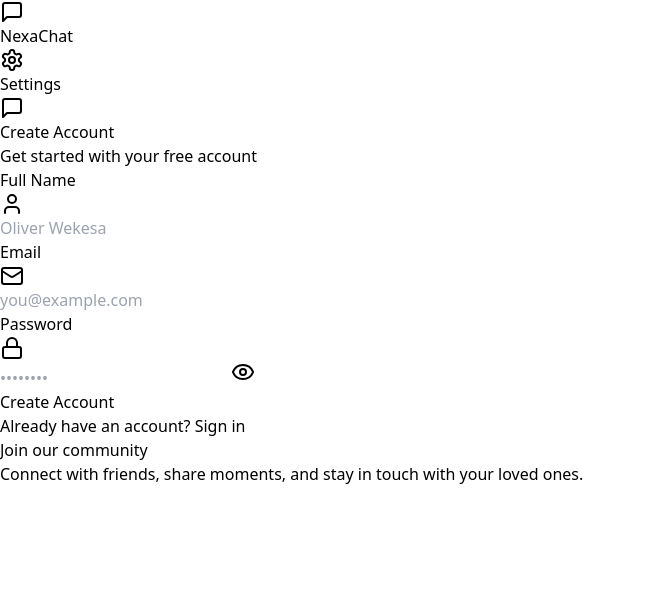
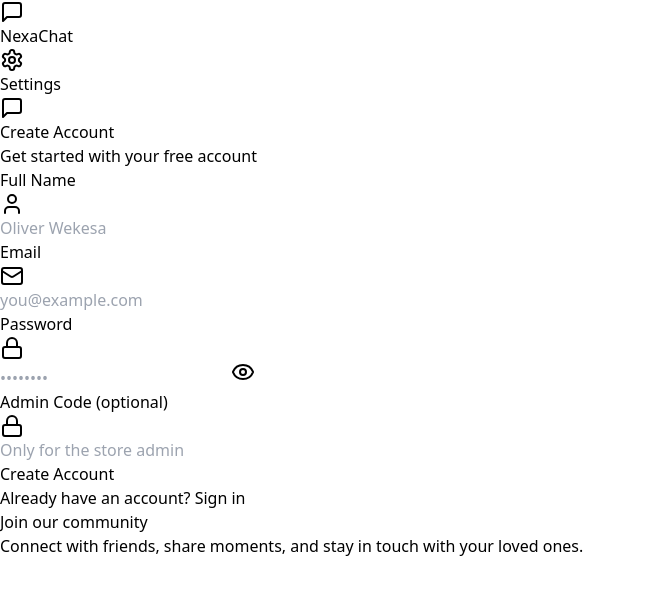
Before and after one commit to wekesaoliver/NexaChat-App, a React (Vite) app in the folder client/: page /signup in a window 1280 px wide. Shown: the top 594 px of the page, without its empty margins (0-645 px from the left). Built offline with nearby package versions, Linux system fonts and the light colour scheme; no server answers.

Commit message:
feat: add admin code field to signup

```diff
--- a/client/src/pages/SignUpPage.jsx
+++ b/client/src/pages/SignUpPage.jsx
@@ -20,6 +20,7 @@
         fullName: "",
         email: "",
         password: "",
+        adminCode: "",
     });
 
     const { signup, isSigningUp } = useAuthStore();
@@ -151,6 +152,31 @@
                             </div>
                         </div>
 
+                        <div className="form-control">
+                            <label className="label">
+                                <span className="label-text font-medium">
+                                    Admin Code (optional)
+                                </span>
+                            </label>
+                            <div className="relative">
+                                <div className="absolute inset-y-0 left-0 pl-3 flex items-center pointer-events-none">
+                                    <Lock className="size-5 text-base-content/40" />
+                                </div>
+                                <input
+                                    type="password"
+                                    className={`input input-bordered w-full pl-10`}
+                                    placeholder="Only for the store admin"
+                                    value={formData.adminCode}
+                                    onChange={(e) =>
+                                        setFormData({
+                                            ...formData,
+                                            adminCode: e.target.value,
+                                        })
+                                    }
+                                />
+                            </div>
+                        </div>
+
                         <button
                             type="submit"
                             className="btn btn-primary w-full"
```
